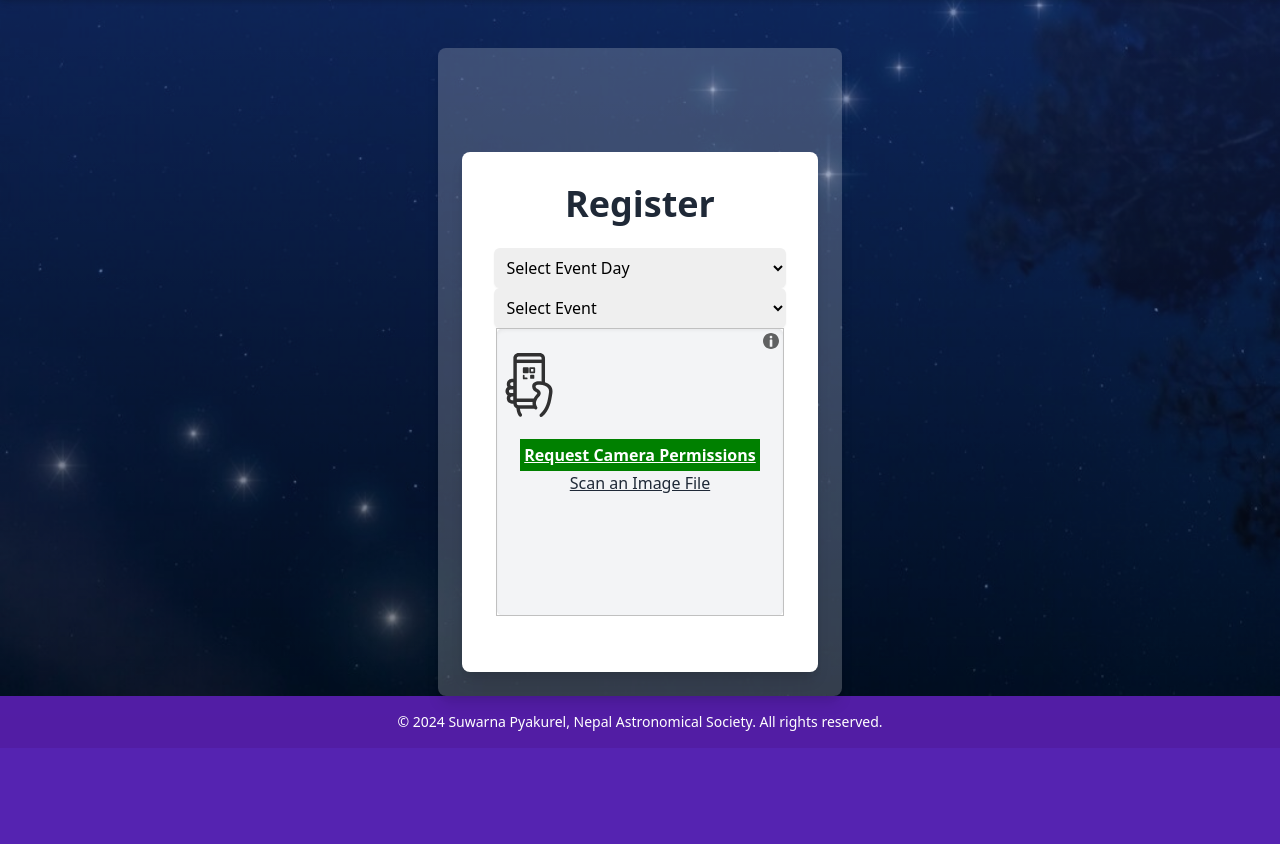
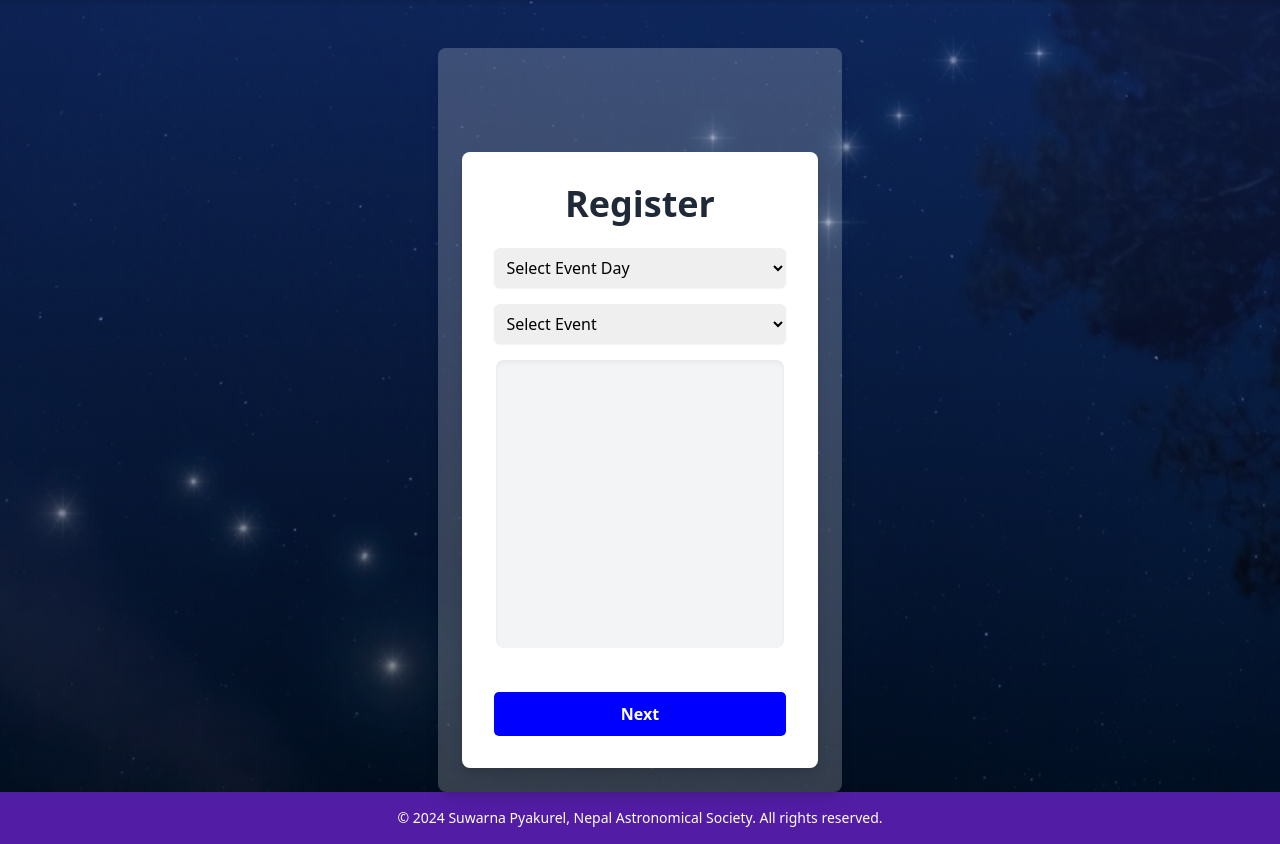
Before and after one commit to suwarna-wave/qrauth, a Django app: page /register_qr/ in a window 1280 px wide. Shown: the part 64-908 px from the top of the page. Before the commit the page ends 812 px from the top, so only its background shows below. Run offline with Django 5.2, Linux system fonts and the light colour scheme; a user stored in the database is signed in.

Commit message:
semifinal

```diff
--- a/templates/register_qr.html
+++ b/templates/register_qr.html
@@ -1,6 +1,5 @@
 {% extends 'base.html' %}
 {% load static %}
-
 {% block content %}
 <style>
 #html5-qrcode-button-camera-permission {
@@ -11,24 +10,38 @@
 padding: 2px;
 text-decoration: underline;
 }
+.next-btn {
+margin-top: 20px;
+padding: 10px 20px;
+background-color: blue;
+color: white;
+border: none;
+border-radius: 5px;
+cursor: pointer;
+font-weight: bold;
+text-align: center;
+width: 100%;
+}
 </style>
-
 <div class="container mx-auto mt-20">
 <div class="bg-white text-gray-800 mx-auto mt-8 p-8 rounded-lg shadow-lg max-w-md">
 <h1 class="text-4xl font-bold text-center mb-6">Register</h1>
-
 <!-- Success Message -->
-      <div id="success-message" class="hidden bg-green-100 border border-green-400 text-green-700 px-4 py-3 rounded relative mb-6" role="alert">
+<div id="success-message" class="hidden bg-green-100 border border-green-400
+text-green-700 px-4 py-3 rounded relative mb-6" role="alert">
 <strong class="font-bold">Success!</strong>
 <span class="block sm:inline" id="success-text"></span>
 </div>
-
 <!-- Error Message -->
-      <div id="error-message" class="hidden bg-red-100 border border-red-400 text-red-700 px-4 py-3 rounded relative mb-6" role="alert">
+<div id="error-message" class="hidden bg-red-100 border border-red-400
+text-red-700 px-4 py-3 rounded relative mb-6" role="alert">
 <strong class="font-bold">Error!</strong>
 <span class="block sm:inline" id="error-text"></span>
 </div>
-      <select name="event_day" id="event_day" class="w-full p-2 rounded-md border-gray-300 shadow-sm focus:border-indigo-300 focus:ring focus:ring-indigo-200 focus:ring-opacity-50 text-black">
+<!-- Event Day Selection -->
+<select name="event_day" id="event_day" class="w-full p-2 rounded-md
+border-gray-300 shadow-sm focus:border-indigo-300 focus:ring focus:ring-indigo-200
+focus:ring-opacity-50 text-black">
 <option value="" disabled selected>Select Event Day</option>
 <option value="Day 1">oct-3</option>
 <option value="Day 2">oct-4</option>
@@ -38,22 +51,25 @@
 <option value="Day 6">oct-8</option>
 <option value="Day 7">oct-10</option>
 </select>
-      <select name="event" id="event" class="w-full p-2 rounded-md border-gray-300 shadow-sm focus:border-indigo-300 focus:ring focus:ring-indigo-200 focus:ring-opacity-50 text-black">
+<!-- Event Selection -->
+<select name="event" id="event" class="w-full p-2 rounded-md border-gray-300
+shadow-sm focus:border-indigo-300 focus:ring focus:ring-indigo-200
+focus:ring-opacity-50 text-black mt-4">
 <option value="" disabled selected>Select Event</option>
 </select>
-
 <!-- QR Code Section -->
-      <div class="flex justify-center mb-6">
-        <div class="w-72 h-72 bg-gray-100 rounded-lg shadow-inner flex items-center justify-center">
+<div class="flex justify-center mb-6 mt-4">
+<div class="w-72 h-72 bg-gray-100 rounded-lg shadow-inner flex items-center
+justify-center">
 <div id="reader" class="w-full h-full"></div>
 </div>
 </div>
 <script src="{% static 'js/html5-qrcode.min.js' %}"></script>
 <script>
 document.addEventListener('DOMContentLoaded', function () {
-          const eventDaySelect = document.getElementById('event_day')
-          const eventSelect = document.getElementById('event')
-
+const eventDaySelect = document.getElementById('event_day');
+const eventSelect = document.getElementById('event');
+let html5QrcodeScanner;
 const events = {
 'Day 1': ['Event 1.1', 'Event 1.2'],
 'Day 2': ['Event 2.1', 'Event 2.2'],
@@ -62,45 +78,45 @@
 'Day 5': ['Event 5.1', 'Event 5.2'],
 'Day 6': ['Event 6.1', 'Event 6.2'],
 'Day 7': ['Event 7.1', 'Event 7.2'],
+};
+eventDaySelect.addEventListener('change', function () {
+const selectedDay = eventDaySelect.value;
+// Clear the event select options
+eventSelect.innerHTML = '<option value="" disabled selected>SelectEvent</option>';
+// Populate the events based on the selected day
+const dayEvents = events[selectedDay] || [];
+dayEvents.forEach(event => {
+const option = document.createElement('option');
+option.value = event;
+option.textContent = event;
+eventSelect.appendChild(option);
+});
+});
+// Trigger QR code scanner after event day and event are selected
+eventSelect.addEventListener('change', function () {
+const selectedDay = eventDaySelect.value;
+const selectedEvent = eventSelect.value;
+// If both day and event are selected, start the camera
+if (selectedDay && selectedEvent) {
+if (!html5QrcodeScanner) {
+html5QrcodeScanner = new Html5QrcodeScanner('reader', { fps: 10, qrbox:
+250 });
+html5QrcodeScanner.render(onScanSuccess);
 }
-
-          eventDaySelect.addEventListener('change', function () {
-            const selectedDay = eventDaySelect.value
-            const dayEvents = events[selectedDay] || []
-
-            // Clear previous options
-            eventSelect.innerHTML = '<option value="" disabled selected>Select Event</option>'
-
-            // Populate new options
-            dayEvents.forEach(function (event) {
-              const option = document.createElement('option')
-              option.value = event
-              option.textContent = event
-              eventSelect.appendChild(option)
-            })
-          })
-        })
-
+}
+});
 function onScanSuccess(decodedText, decodedResult) {
-          console.log(`Scan result: ${decodedText}`, decodedResult)
-
-          // Parse the decoded text
-          const lines = decodedText.split('\n')
-          const data = {}
-          lines.forEach((line) => {
-            const [key, value] = line.split(': ')
-            data[key.toLowerCase()] = value
-          })
-
-          // Get the selected event day and event name
-          const eventDay = document.getElementById('event_day').value
-          const eventName = document.getElementById('event').value
-
-          // Add event day and event name to the data
-          data['event_day'] = eventDay
-          data['event_name'] = eventName
-
-          // Send the data to the server
+console.log(`Scan result: ${decodedText}`, decodedResult);
+const lines = decodedText.split('\n');
+const data = {};
+lines.forEach(line => {
+const [key, value] = line.split(': ');
+data[key.toLowerCase()] = value;
+});
+const eventDay = document.getElementById('event_day').value;
+const eventName = document.getElementById('event').value;
+data['event_day'] = eventDay;
+data['event_name'] = eventName;
 fetch("{% url 'register_qr' %}", {
 method: 'POST',
 headers: {
@@ -109,30 +125,30 @@
 },
 body: JSON.stringify(data)
 })
-            .then((response) => response.json())
-            .then((data) => {
+.then(response => response.json())
+.then(data => {
 if (data.success) {
-                document.getElementById('success-text').innerText = data.success
-                document.getElementById('success-message').classList.remove('hidden')
-                document.getElementById('error-message').classList.add('hidden')
-                html5QrcodeScanner.clear()
+document.getElementById('success-text').innerText = data.success;
+document.getElementById('success-message').classList.remove('hidden');
+document.getElementById('error-message').classList.add('hidden');
+html5QrcodeScanner.clear();
 } else if (data.error) {
-                document.getElementById('error-text').innerText = data.error
-                document.getElementById('error-message').classList.remove('hidden')
-                document.getElementById('success-message').classList.add('hidden')
+document.getElementById('error-text').innerText = data.error;
+document.getElementById('error-message').classList.remove('hidden');
+document.getElementById('success-message').classList.add('hidden');
 }
 })
-            .catch((error) => {
-              console.error('Error:', error)
-              document.getElementById('error-text').innerText = 'An unexpected error occurred.'
-              document.getElementById('error-message').classList.remove('hidden')
-              document.getElementById('success-message').classList.add('hidden')
-            })
+.catch(error => {
+console.error('Error:', error);
+document.getElementById('error-text').innerText = 'An unexpected erroroccurred.';
+document.getElementById('error-message').classList.remove('hidden');
+document.getElementById('success-message').classList.add('hidden');
+});
 }
-
-        var html5QrcodeScanner = new Html5QrcodeScanner('reader', { fps: 10, qrbox: 250 })
-        html5QrcodeScanner.render(onScanSuccess)
+});
 </script>
+<!-- Next Button -->
+<button class="next-btn" onclick="location.reload()">Next</button>
 </div>
 </div>
 {% endblock %}
```
Also changed, not shown: db.sqlite3. Lines whose indentation alone changed are shown as unchanged.
